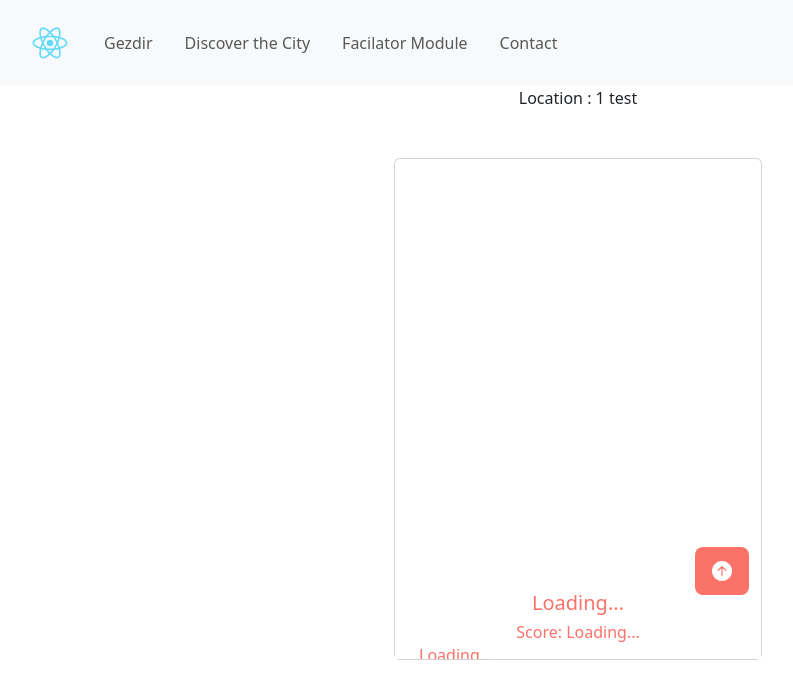
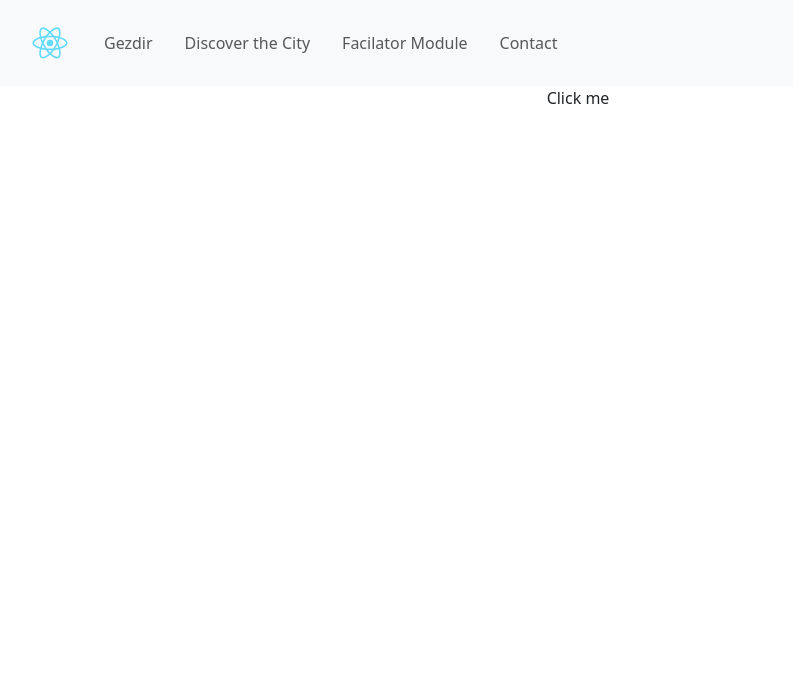
Before and after one commit to msalihtatar/Gezdir.Frontend, a React (Create React App) app: page /discover/1 in a window 1280 px wide. Shown: the top 698 px of the page, without its empty margins (62-855 px from the left). Built offline with nearby package versions, Linux system fonts and the light colour scheme; no server answers.

Commit message:
Poopup için düzenlemeler

```diff
--- a/src/axios/gezdirAPI.tsx
+++ b/src/axios/gezdirAPI.tsx
@@ -1,4 +1,6 @@
 import axios from "axios"
+import dummyData from "../data/dummyData";
+import dummyDetail from "../data/dummyDetail";
 
 const getTopPlaces = (typeId: number, count: number) => {return axios.get(`https://localhost:5002/api/places/gettopplaces/${typeId}/${count}`);}//en yüksek skorlu mekanları döner
 
@@ -8,4 +10,11 @@ const getPreferencedLocations = () => {return axios.get(`https://localhost:5002/
 
 const getLocationByPlaceId = (placeId: number) => {return axios.get(`https://localhost:5002/api/locations/detail/${placeId}`);}//bir placeId ye ait detayları döner
 
-export {getTopPlaces, getAllLocations, getPreferencedLocations, getLocationByPlaceId};
+
+const getAllLocationsDummy = () => {return Promise.resolve({ status : 200, data:dummyData});}//önerilen mekanları döner
+const getLocationByPlaceIdDummy = (placeId: number) =>{return Promise.resolve({ status : 200, data:(dummyDetail.filter(x => x.placeId == placeId)[0]??dummyDetail[0])});}//bir placeId ye ait detayları döner
+
+
+
+
+export {getTopPlaces, getAllLocations, getPreferencedLocations, getLocationByPlaceId,getAllLocationsDummy,getLocationByPlaceIdDummy};
--- a/src/components/GoogleMaps.tsx
+++ b/src/components/GoogleMaps.tsx
@@ -54,7 +54,7 @@ function GoogleMaps({
   const onUnmount = React.useCallback(function callback(map: google.maps.Map) {
     setMap(null);
   }, []);
-  console.log(isLoaded);
+
   return isLoaded ? (
     <GoogleMap
       options={{
@@ -82,7 +82,7 @@ function GoogleMaps({
               -99,
               myCurrentLocation.lat,
               myCurrentLocation.lng,
-              <h3>{"You are Here Now."}</h3>
+              <h3>You are Here Now.</h3>
             );
           }}
         >
@@ -92,7 +92,7 @@ function GoogleMaps({
                 setIsOpen(false);
               }}
             >
-              <h3>{"You are Here Now."}</h3>
+              <h3>You are Here Now.</h3>
             </InfoWindow>
           )}
         </Marker>
--- /dev/null
+++ b/src/components/ModalPopup.tsx
@@ -0,0 +1,24 @@
+import React, { useState } from 'react';
+import Button from 'react-bootstrap/Button';
+import Modal from 'react-bootstrap/Modal';
+import DiscoverDetail from './popups/DiscoverDetail';
+
+function ModalPopup({placeId, children}:{placeId:number, children:any}) {
+  const [show, setShow] = useState(false);
+
+  const handleClose = () => setShow(false);
+  const handleShow = () => setShow(true);
+
+  return (
+    <>
+
+    {children(() => handleShow())}
+
+      <Modal show={show} onHide={handleClose} className="mx-auto my-5 " style={{ maxWidth: "23rem" }}>
+        <DiscoverDetail placeId={placeId} />
+      </Modal>
+    </>
+  );
+}
+
+export default ModalPopup;
--- a/src/components/popups/DiscoverDetail.tsx
+++ b/src/components/popups/DiscoverDetail.tsx
@@ -1,6 +1,6 @@
 import React, { useMemo, useState } from "react";
 import "../../css/map.css";
-import { getLocationByPlaceId } from "../../axios/gezdirAPI";
+import { getLocationByPlaceId, getLocationByPlaceIdDummy } from "../../axios/gezdirAPI";
 import { LocationDto } from "../../model/LocationDto";
 import DetailMap from "../DetailMap";
 
@@ -47,22 +47,20 @@ const DiscoverDetail = (props: Props) => {
       console.log("Unable to retrieve your location");
     }
 
-    let locationDetail = getLocationByPlaceId(props.placeId);
+    let locationDetail = getLocationByPlaceIdDummy(props.placeId);
 
     locationDetail
       .then((x) => {
         if (x.status === 200) {
-            console.log(locationDetail);
           setLocationDetail(x.data);
           setTargetLocationLoaded(true);
         } else console.log(x.data);
       })
       .catch((ex) => console.log(ex.message));
   }, []);
-  console.log(myLocationLoaded, targetLocationLoaded);
+
   return (
-    <div className="container">
-      <section className="mx-auto my-5" style={{ maxWidth: "23rem" }}>
+      <section >
         <div className="card map-card">
           <div
             id="map-container-google-1"
@@ -102,7 +100,6 @@ const DiscoverDetail = (props: Props) => {
                 <h6 className="card-subtitle font-weight-light">
                 {locationDetail?.explanation??"Loading..."}
                 </h6>
-                {/* <h6 className="font-small font-weight-light mt-n1">25 min</h6> */}
               </div>
               <hr />
               <div className="d-flex justify-content-between pt-2 mt-1 text-center text-uppercase living-coral-text">
@@ -127,8 +124,7 @@ const DiscoverDetail = (props: Props) => {
                       <i className="fas fa-map-marker-alt living-coral-text"></i>
                     </th>
                     <td className="pb-3 pt-2">
-                    {/* {locationDetail?.address??"Loading..."} */}
-                    Kazım dirik mahallesi 55. sokak No:25
+                        Kazım dirik mahallesi 55. sokak No:25
                     </td>
                   </tr>
                   <tr className="mt-2">
@@ -152,7 +148,6 @@ const DiscoverDetail = (props: Props) => {
           </div>
         </div>
       </section>
-    </div>
   );
 };
 
--- a/src/css/map.css
+++ b/src/css/map.css
@@ -5,6 +5,13 @@ main {
   .card.map-card .living-coral {
     background-color: #fa7268;
   }
+
+  .card.map-card {
+    border-radius: 1rem;
+    overflow: clip;
+    box-shadow: #fa726863  3px 3px 5px;
+  }
+
 
   .card.map-card .living-coral-text {
     color: #fa7268;
--- a/src/data/dummyDetail.tsx
+++ b/src/data/dummyDetail.tsx
@@ -1,3 +1,5 @@
+import { CommunicationDto } from "../model/CommunicationDto";
+
 const dummyDetail =
     [
         {
@@ -11,8 +13,9 @@ const dummyDetail =
             "scoreNum": 10,
             "address": "",
             "comments": [],
-        "transportations": []
-      },{
+            "transportations": [],
+            "communication": { email : "", phoneNumber :"" } as CommunicationDto
+        }, {
             "locationId": 6,
             "xcoordinate": 38.45091208060927,
             "ycoordinate": 27.202169768021758,
@@ -23,7 +26,8 @@ const dummyDetail =
             "scoreNum": 10,
             "address": "",
             "comments": [],
-        "transportations": []
+            "transportations": [],
+            "communication": { email : "", phoneNumber :"" } as CommunicationDto
         },
         {
             "locationId": 58,
@@ -36,7 +40,8 @@ const dummyDetail =
             "scoreNum": 10,
             "address": "",
             "comments": [],
-  "transportations": []
+            "transportations": [],
+            "communication": { email : "", phoneNumber :"" } as CommunicationDto
         }
     ];
 
--- a/src/pages/Discover.tsx
+++ b/src/pages/Discover.tsx
@@ -1,7 +1,7 @@
 import React, { useEffect, useState } from "react";
 import { useParams } from "react-router-dom";
 import GoogleMaps from "../components/GoogleMaps";
-import { getAllLocations } from "../axios/gezdirAPI";
+import { getAllLocations, getAllLocationsDummy } from "../axios/gezdirAPI";
 import { LocationDetail} from "../model/LocationDetail";
 import { Col, Container, Form, Row } from "react-bootstrap";
 import PreferencesTable from "../components/PreferencesTable";
@@ -57,7 +57,7 @@ const Discover = (props: Props) => {
     }
 
     return () => {
-      let allLocations = getAllLocations();
+      let allLocations = getAllLocationsDummy();//getAllLocations();
 
       allLocations
         .then((x) => {
@@ -83,7 +83,7 @@ const Discover = (props: Props) => {
             <Col xs={8}><MapFilters filtered={filtered} setFilter={filterHandleChange} /></Col>
             <Col xs={4}>
             <div className="d-flex flex-row-reverse form-control-lg">
-              <span className="me-2 form-control-sm">{"Suggested Place"}</span>
+              <span className="me-2 form-control-sm">Suggested Place</span>
               <Form.Check
                 type="switch"
                 id="toggle-switch"
@@ -91,7 +91,7 @@ const Discover = (props: Props) => {
                 checked={isChecked}
                 onChange={handleToggle}
               />
-              <span className="me-2 form-control-sm">{"All Place"}</span>
+              <span className="me-2 form-control-sm">All Place</span>
             </div>
             </Col>
           </Row>
--- a/src/pages/Location.tsx
+++ b/src/pages/Location.tsx
@@ -1,29 +1,22 @@
 import React, { useEffect } from 'react'
 import { useParams } from 'react-router-dom';
 import DiscoverDetail from '../components/popups/DiscoverDetail';
+import ModalPopup from '../components/ModalPopup';
 
 type Props = {}
 
 const Location = (props: Props) => {
     const { id } = useParams();
 
-    const [place, setPlace] = React.useState<{name:string} | undefined>(undefined);
-    React.useEffect(() => {
-        var place:any = {};
-
-        return () => {
-          setPlace({ name:"test"});
-        }
-      }, [id]);
-
-
   return (
     <>
-    <div>Location : {id} {place?.name??"Yükleniyor"}</div>
-
-      <DiscoverDetail placeId={Number(id)}/>
+        <ModalPopup placeId={Number(id)}>
+            {(handleShow:any) => (
+                // this is a valid React element that uses handleShow
+                <div onClick={() => handleShow()}>Click me</div>
+            )}
+        </ModalPopup>
     </>
-
   )
 }
 
```
Also changed, not shown: src/components/DetailMap.tsx (+1 -13 lines). Lines whose indentation alone changed are shown as unchanged.
